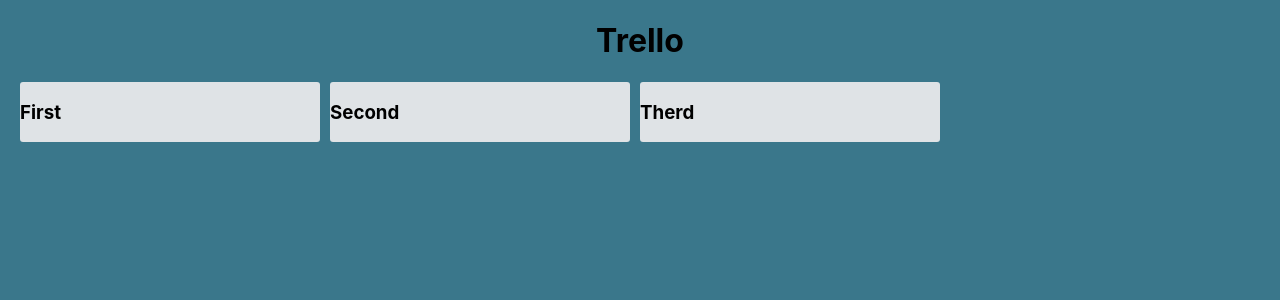
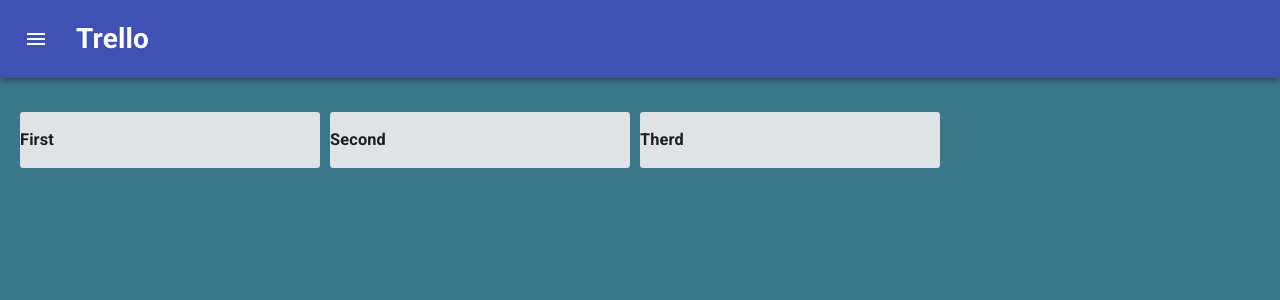
Before and after one commit to PAW-Trello-Copy/trello_frontend, a React (Create React App) app: page / in a window 1280 px wide. Shown: the top 300 px of the page. Built offline with nearby package versions, Linux system fonts and the light colour scheme.

Commit message:
Navigation for table

```diff
--- a/src/components/App.js
+++ b/src/components/App.js
@@ -1,6 +1,7 @@
 import React, { Component } from 'react';
 import TableList from "./TableList"
 import {connect} from "react-redux"
+import MenuTable from "./MenuTable"
 import '../style/App.css';
 
 class App extends Component {
@@ -8,8 +9,8 @@ render(){
   const {lists} = this.props;
   return (
     <div className="App">
-      <h1>Trello</h1>
 
+<MenuTable />
       <div style ={styles.listTableStyle}>
         {lists.map(list =><TableList key={lists.id} title={list.title}/>)}
         </div>
--- /dev/null
+++ b/src/components/MenuTable.js
@@ -0,0 +1,158 @@
+import React from 'react';
+import clsx from 'clsx';
+import { makeStyles, useTheme } from '@material-ui/core/styles';
+import Drawer from '@material-ui/core/Drawer';
+import CssBaseline from '@material-ui/core/CssBaseline';
+import AppBar from '@material-ui/core/AppBar';
+import Toolbar from '@material-ui/core/Toolbar';
+import List from '@material-ui/core/List';
+
+import Divider from '@material-ui/core/Divider';
+import IconButton from '@material-ui/core/IconButton';
+import MenuIcon from '@material-ui/icons/Menu';
+import ChevronLeftIcon from '@material-ui/icons/ChevronLeft';
+import ChevronRightIcon from '@material-ui/icons/ChevronRight';
+import ListItem from '@material-ui/core/ListItem';
+
+import ListItemText from '@material-ui/core/ListItemText';
+
+
+const drawerWidth = 240;
+
+const useStyles = makeStyles(theme => ({
+  root: {
+    display: 'flex',
+  },
+  appBar: {
+    transition: theme.transitions.create(['margin', 'width'], {
+      easing: theme.transitions.easing.sharp,
+      duration: theme.transitions.duration.leavingScreen,
+    }),
+  },
+  appBarShift: {
+    width: `calc(100% - ${drawerWidth}px)`,
+    marginLeft: drawerWidth,
+    transition: theme.transitions.create(['margin', 'width'], {
+      easing: theme.transitions.easing.easeOut,
+      duration: theme.transitions.duration.enteringScreen,
+    }),
+  },
+  menuButton: {
+    marginRight: theme.spacing(2),
+  },
+  hide: {
+    display: 'none',
+  },
+  drawer: {
+    width: drawerWidth,
+    flexShrink: 0,
+  },
+  drawerPaper: {
+    width: drawerWidth,
+  },
+  drawerHeader: {
+    display: 'flex',
+    alignItems: 'center',
+    padding: theme.spacing(0, 1),
+    ...theme.mixins.toolbar,
+    justifyContent: 'flex-end',
+  },
+  content: {
+    flexGrow: 1,
+    padding: theme.spacing(3),
+    transition: theme.transitions.create('margin', {
+      easing: theme.transitions.easing.sharp,
+      duration: theme.transitions.duration.leavingScreen,
+    }),
+    marginLeft: -drawerWidth,
+  },
+  contentShift: {
+    transition: theme.transitions.create('margin', {
+      easing: theme.transitions.easing.easeOut,
+      duration: theme.transitions.duration.enteringScreen,
+    }),
+    marginLeft: 0,
+  },
+}));
+
+const MenuTbale= ()=> {
+  const classes = useStyles();
+  const theme = useTheme();
+  const [open, setOpen] = React.useState(false);
+
+  const handleDrawerOpen = () => {
+    setOpen(true);
+  };
+
+  const handleDrawerClose = () => {
+    setOpen(false);
+  };
+
+  return (
+    <div className={classes.root}>
+      <CssBaseline />
+      <AppBar
+        position="fixed"
+        className={clsx(classes.appBar, {
+          [classes.appBarShift]: open,
+        })}
+      >
+        <Toolbar>
+          <IconButton
+            color="inherit"
+            aria-label="open drawer"
+            onClick={handleDrawerOpen}
+            edge="start"
+            className={clsx(classes.menuButton, open && classes.hide)}
+          >
+            <MenuIcon />
+          </IconButton>
+          <h1>Trello</h1>
+        </Toolbar>
+      </AppBar>
+      <Drawer
+        className={classes.drawer}
+        variant="persistent"
+        anchor="left"
+        open={open}
+        classes={{
+          paper: classes.drawerPaper,
+        }}
+      >
+        <div className={classes.drawerHeader}>
+          <IconButton onClick={handleDrawerClose}>
+            {theme.direction === 'ltr' ? <ChevronLeftIcon /> : <ChevronRightIcon />}
+          </IconButton>
+        </div>
+        <Divider />
+        <List>
+          {['Table1', 'Table2', 'Table3', 'Table4'].map((text, index) => (
+            <ListItem button key={text}>
+
+              <ListItemText primary={text} />
+            </ListItem>
+          ))}
+        </List>
+        <Divider />
+        <List>
+          {['Table1', 'Table2', 'Table3', 'Table4'].map((text, index) => (
+            <ListItem button key={text}>
+
+              <ListItemText primary={text} />
+            </ListItem>
+          ))}
+        </List>
+      </Drawer>
+      <main
+        className={clsx(classes.content, {
+          [classes.contentShift]: open,
+        })}
+      >
+        <div className={classes.drawerHeader} />
+
+      </main>
+    </div>
+  );
+}
+
+export default MenuTbale;
```
